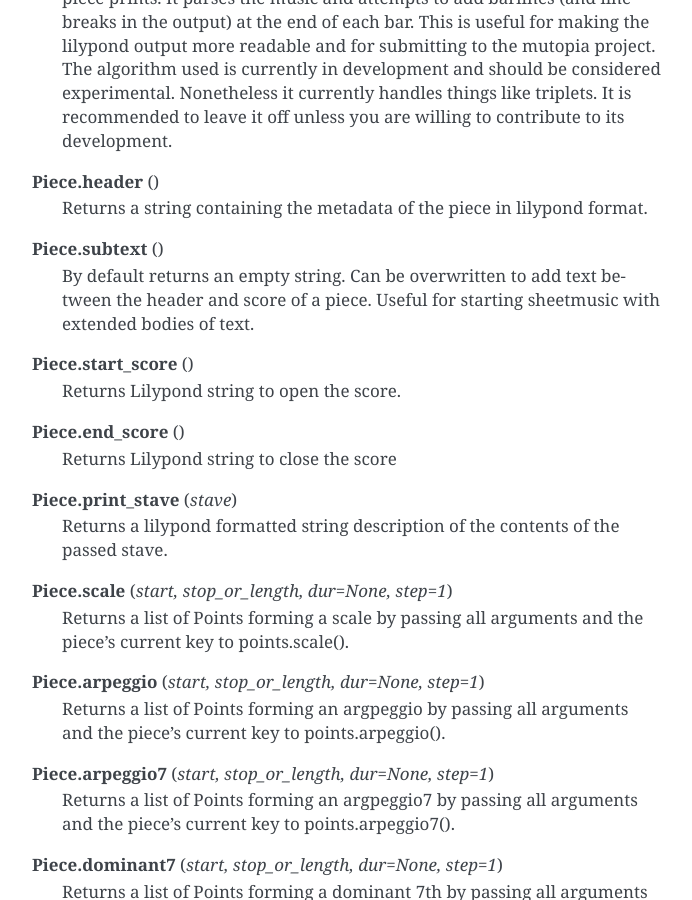
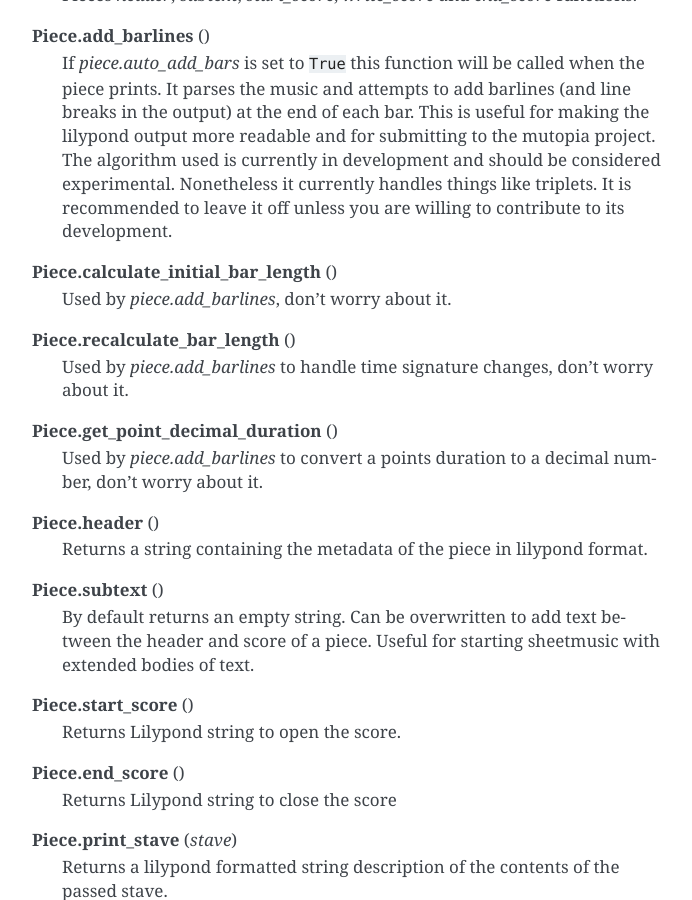
Before and after one commit to thomasmorgan/LilyLib, a Sphinx documentation site: the page built from docs/source/API.rst, in a window 1280 px wide and 900 px high, scrolled down 15267 px. Shown: the whole window, without its empty margins (418-1110 px from the left). Built offline with Sphinx 7.4.7, drawn with Linux system fonts in a browser that asks for light colours; some of the changed text lies outside the part shown.

Commit message:
update docs

```diff
--- a/docs/source/API.rst
+++ b/docs/source/API.rst
@@ -479,6 +479,9 @@ markup
 **triplets** (*passage*)
 	Returns a deepcopy of the passage, with the first prefix and final suffix edited such that it appears as triplets.
 
+**quintuplets** (*passage*)
+	Returns a deepcopy of the passage, with the first prefix and final suffix edited such that it appears as quintuplets.
+
 **grace** (*passage*)
 	Returns a deepcopy of the passage, with the first prefix and final suffix edited such that it appears as grace notes.
 
@@ -528,6 +531,15 @@ piece
 
 	**Piece.add_barlines** ()
 		If `piece.auto_add_bars` is set to ``True`` this function will be called when the piece prints. It parses the music and attempts to add barlines (and line breaks in the output) at the end of each bar. This is useful for making the lilypond output more readable and for submitting to the mutopia project. The algorithm used is currently in development and should be considered experimental. Nonetheless it currently handles things like triplets. It is recommended to leave it off unless you are willing to contribute to its development.
+
+	**Piece.calculate_initial_bar_length** ()
+		Used by `piece.add_barlines`, don't worry about it.
+
+	**Piece.recalculate_bar_length** ()
+		Used by `piece.add_barlines` to handle time signature changes, don't worry about it.
+
+	**Piece.get_point_decimal_duration** ()
+		Used by `piece.add_barlines` to convert a points duration to a decimal number, don't worry about it.
 
 	**Piece.header** ()
 		Returns a string containing the metadata of the piece in lilypond format.
--- a/docs/source/core_concepts.rst
+++ b/docs/source/core_concepts.rst
@@ -305,6 +305,9 @@ This code creates a string that represents the tone, but next it needs to add th
 
 Here you can see why phrasing is only for things printed as directly attached to the note, while articulartion is preceded by '-' and ornamentation is preceded by '\': it is because these characters are added infront of this information when the point is printed. This is in order to comply with lilypond. For instance, to make a note or chord staccato, lilpond wants you to add "-." to it, because the "-" is common to all articulation, LilyLib adds it for you. Ditto for dynamics and "\\": for *forte*, lilypond wants "\f", but because the slashes are always there, LilyLib lets you write ``dynamics='f'`` instead. This places some constraints on what you can put where, for instance ``articulation="."*``and ``ornamentation="staccato"`` will both produce a staccato note because "-." and "\staccato" are both acceptable lilypond, but ``articulation="staccato"`` will not because *-staccato* is not valid lilypond. For cases where you need total control, you can use the *prefix* and *suffix* values as these let you place whatever extra content you want at the start and end of the point, respectively. Various markup functions we'll come to later use these values too.
 
+.. NOTE::
+	Lilypond also includes the notion of "spacer" rests. These behave like regular rests, but they don't appear in the printed sheetmusic. They are handy for creating partial measures in the middle of a piece, or for creating empty voids. To have a rest print as a spacer rest, add '%{ spacer %}' anywhere in its prefix. Another way to make anything (rest, note or chord) invisible is to add '\\omit ' to its prefix.
+
 Points also have some other functions that make them easier to work with. Note that the *str* function calls the functions *is_rest*, *is_note* and *is_chord* to determine how to print. Here's what these functions look like:
 
 ::
```
Also changed, not shown: 8 other files.
